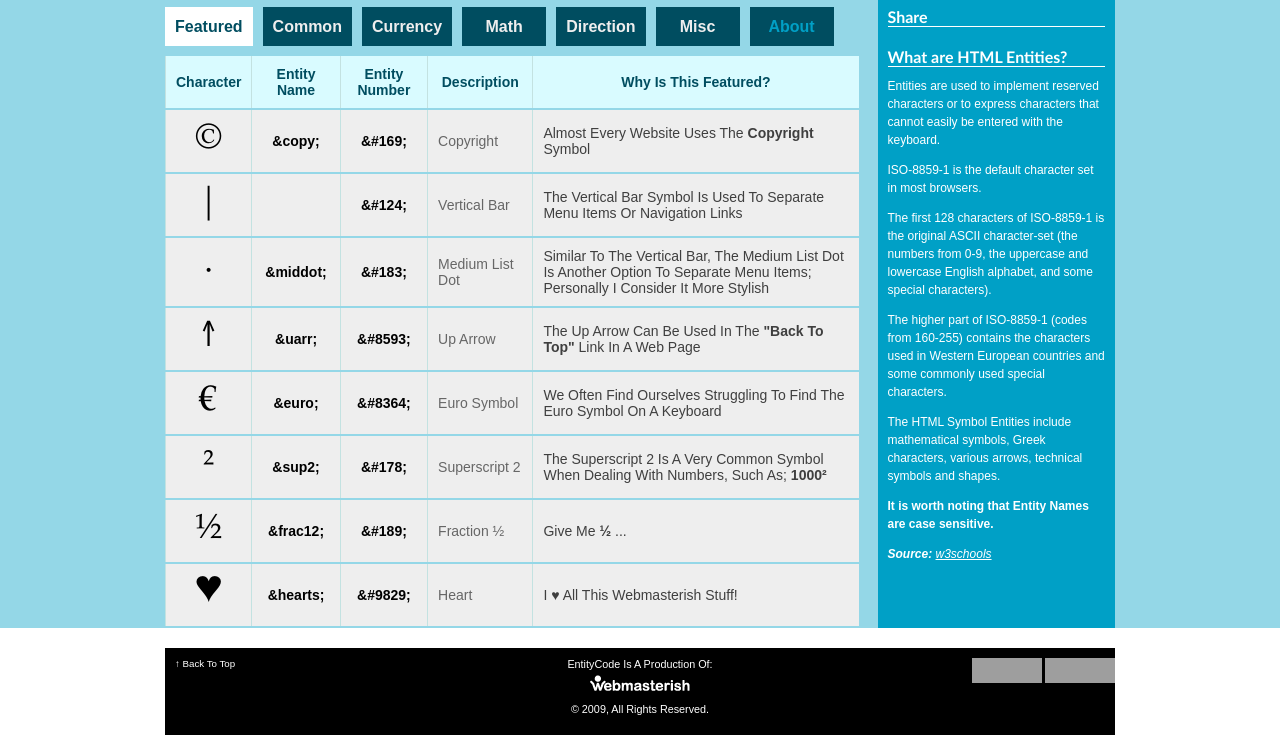
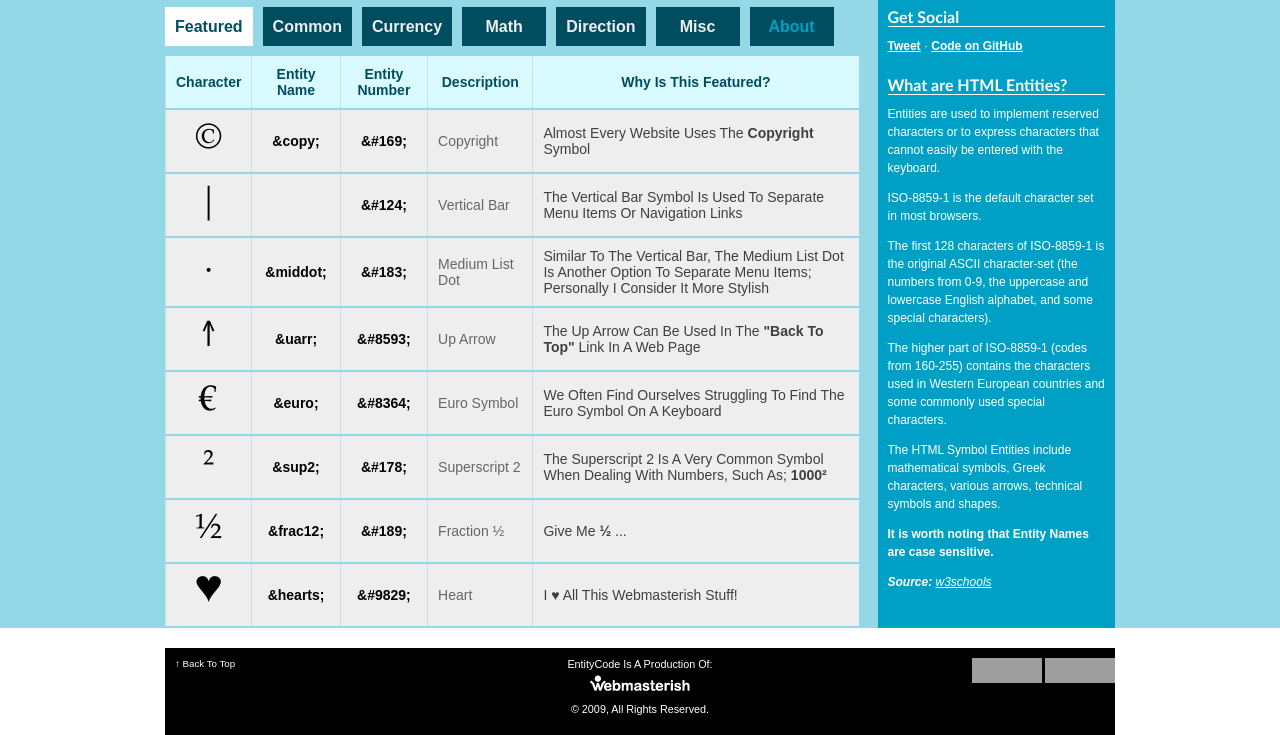
Before and after one commit to webmasterish/entitycode.com, a plain HTML site: page index.html in a window 1280 px wide. Shown: the part 91-826 px from the top of the page. Drawn offline with Linux system fonts and the light colour scheme; grey boxes are pictures that could not be loaded.

Commit message:
replace share with tweet and github

```diff
--- a/index.html
+++ b/index.html
@@ -681,11 +681,13 @@
 
             <div id="sidebar" class="clearfix">
                 <div class="col_content_sidebar">
-                    <h3>Share</h3>
+                    <h3>Get Social</h3>
                     <div class="sidebar_module">
-                        <script type="text/javascript"
-                            src="http://w.sharethis.com/button/sharethis.js#tabs=web%2Cpost%2Cemail&amp;charset=utf-8&amp;style=default&amp;publisher=145b3d70-1c28-41cf-b834-6789e9336f49&amp;headerbg=%2394D7E7&amp;inactivebg=%23004D60&amp;inactivefg=%23eeeeee&amp;linkfg=%2300A0C6">
-                        </script>
+                        <p>
+                        <a href="https://twitter.com/intent/tweet?text=EntityCode+-+A+clear+and+quick+reference+to+HTML+symbol+entities+codes&hashtags=EntityCode&url=https://entitycode.com&via=webmasterish"><b>Tweet</b></a>
+                        &middot;
+                        <a href="https://github.com/webmasterish/entitycode.com"><b>Code on GitHub</b></a>
+                        </p>
                     </div>
 
                     <h3>What are HTML Entities?</h3>
```
